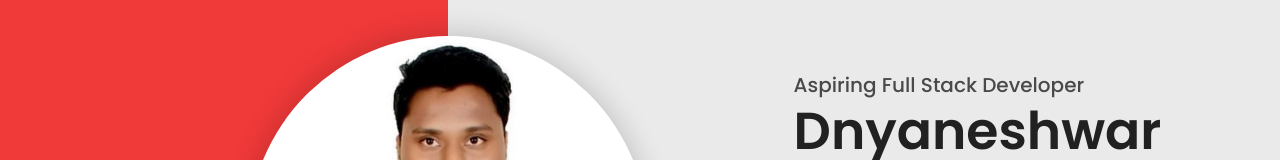
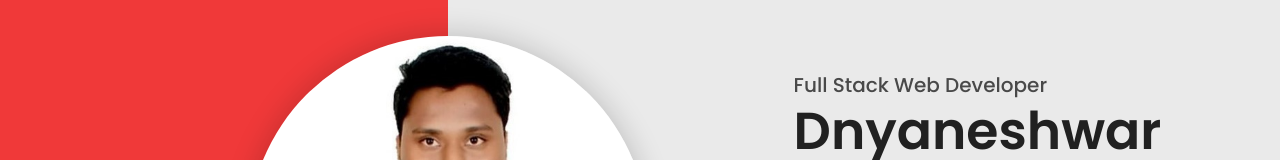
Before and after one commit to dnyaneshwarmagar/portfolio, a React (Create React App) app: page / in a window 1280 px wide. Shown: the part 164-324 px from the top of the page. Built offline with nearby package versions, Linux system fonts and the light colour scheme; a web font is replaced by a local one.

Commit message:
Update headerData.js

```diff
--- a/src/data/headerData.js
+++ b/src/data/headerData.js
@@ -3,7 +3,7 @@ import img from "../assets/png/img-prof.jpg";
 
 export const headerData = {
     name: 'Dnyaneshwar Magar',
-    title: "Aspiring Full Stack Developer",
+    title: "Full Stack Web Developer",
     desciption: "Love to design, visualize and develope web pages, problem-solver and enjoy collaborating with people! ",
     image: img,
     resumePdf: resume
```
